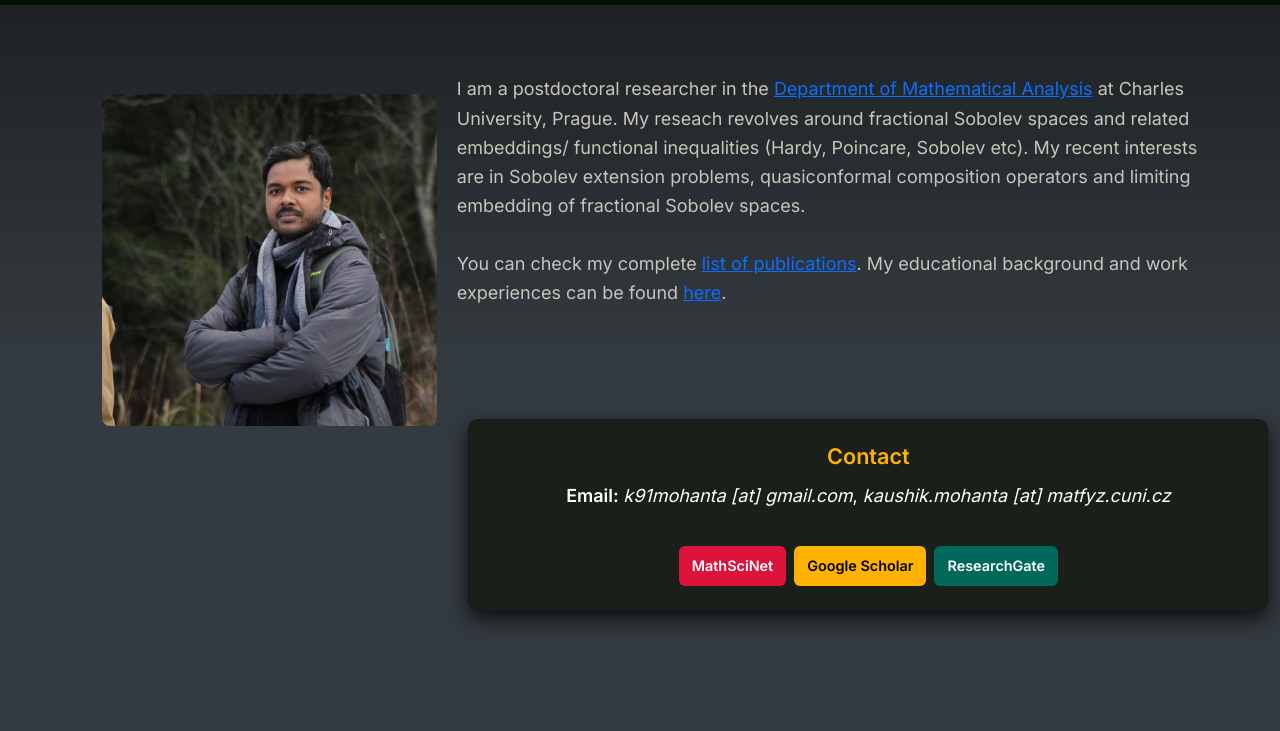
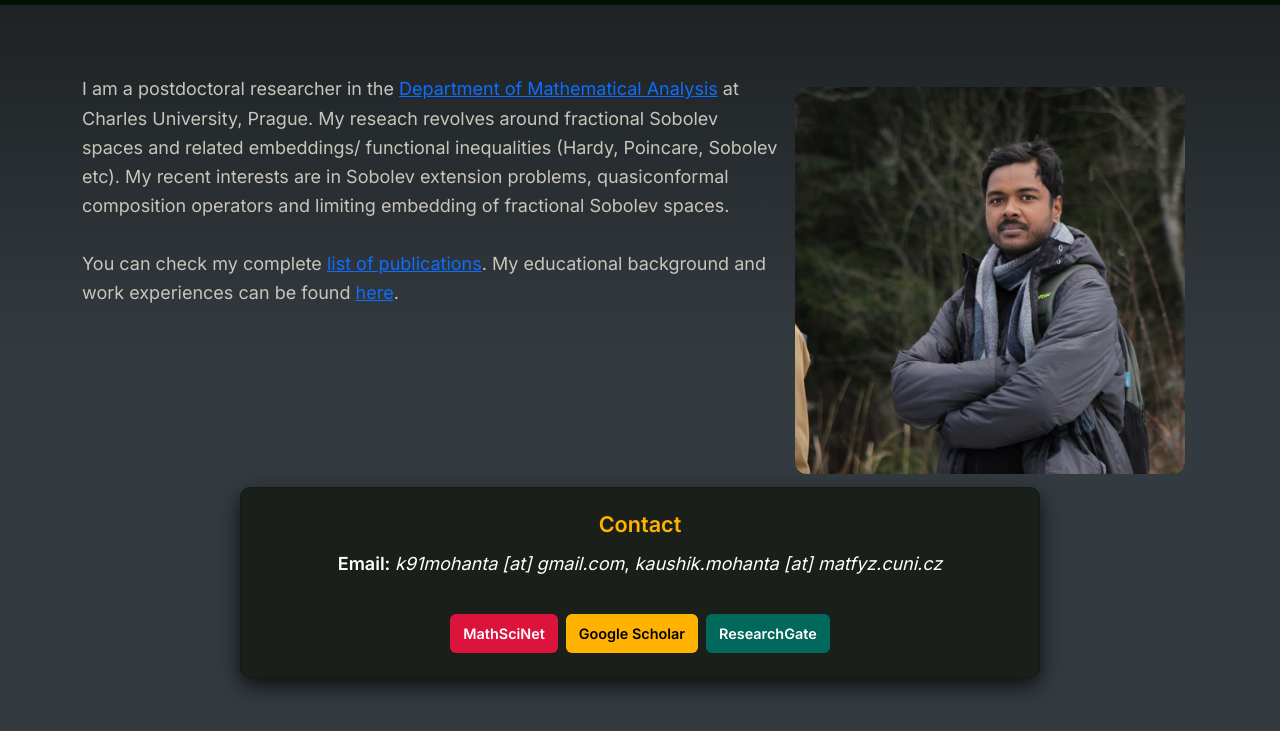
Before and after one commit to kmohanta/kmohanta.github.io, a plain HTML site: page index.html in a window 1280 px wide. Shown: the part 61-792 px from the top of the page. Drawn offline with nearby package versions, Linux system fonts and the light colour scheme.

Commit message:
Update index.html

```diff
--- a/index.html
+++ b/index.html
@@ -41,7 +41,7 @@
     <br><br><br>
     <div class="container">
        <!-- <h1 class="hero-title">Kaushik Mohanta</h1> -->
-      <img src="images/dp10.jpg" alt="kaushik mohanta" width="30%" style="float: left; margin: 20px; border-radius: 8px">
+      <img src="images/dp10.jpg" alt="Kaushik Mohanta" width="35%" style="float: right; margin: 1vw; border-radius: 12px;">
         <p class="hero-lead">I am a postdoctoral researcher in the <a href="https://kmohanta.github.io" target="blank"> Department of Mathematical Analysis</a> at Charles University, Prague. My reseach revolves around fractional Sobolev spaces and related embeddings/ functional inequalities (Hardy, Poincare, Sobolev etc). My recent interests are in Sobolev extension problems, quasiconformal composition operators and limiting embedding of fractional Sobolev spaces.
         <br><br>
 
@@ -53,10 +53,13 @@
   </header>
 
 
+
   <!-- Contact -->
   <section id="contact-card" class="card custom-card p-4 text-center my-5 mx-auto contact-card">
     <!-- Content will be injected via JS -->
   </section>
+
+
 
   <!-- Bootstrap 5 bundle (no jQuery needed) -->
   <script src="https://cdn.jsdelivr.net/npm/bootstrap@5.3.3/dist/js/bootstrap.bundle.min.js"></script>
```
